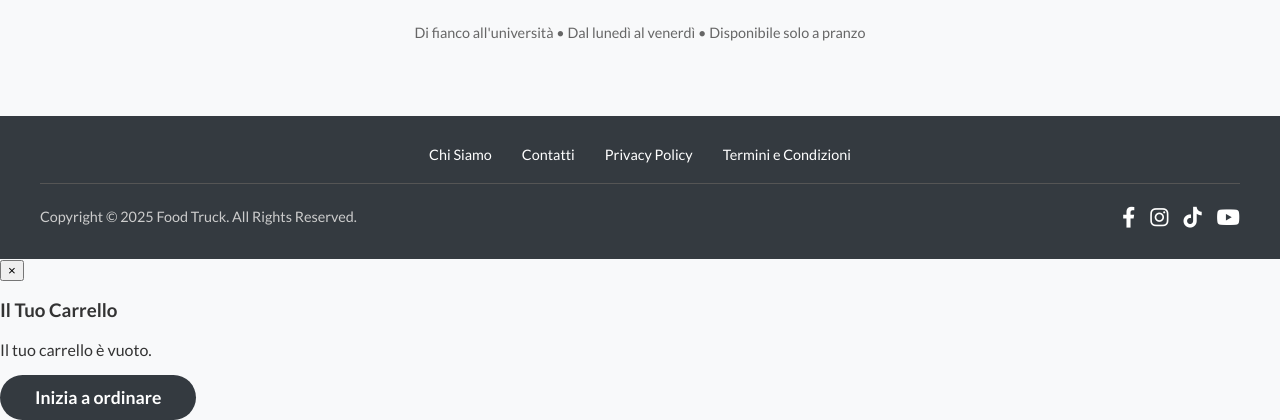
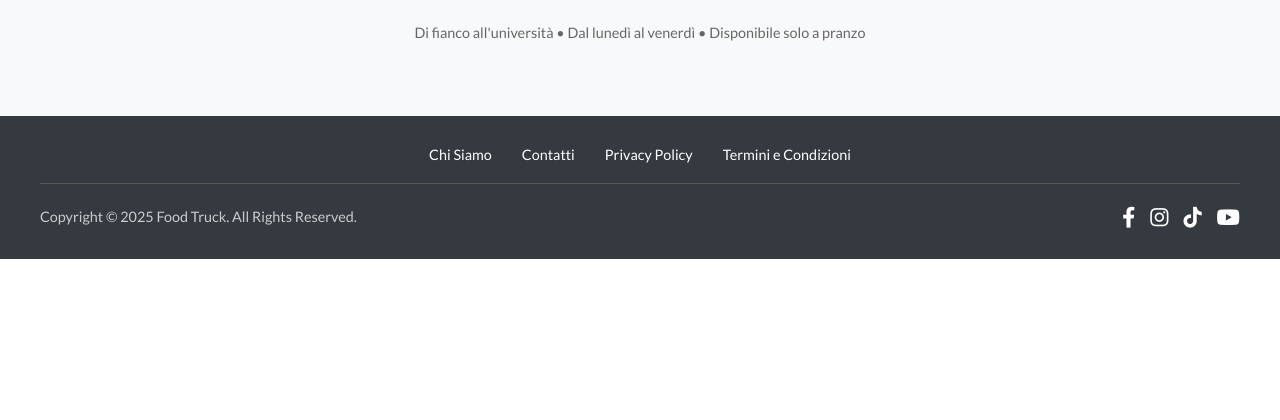
Before and after one commit to alessiobifulco/FoodTruckWeb, a PHP site: page /home.php in a window 1280 px wide. Shown: the part 2067-2487 px from the top of the page. After the commit the page ends 2326 px from the top, so only its background shows below. Run offline with PHP 8.4, Linux system fonts and the light colour scheme; the visitor is signed in with stand-in values (Sample User, id 1); data that the repository does not hold is empty.

Commit message:
fix footer

```diff
--- a/templates/footer.php
+++ b/templates/footer.php
@@ -18,25 +18,8 @@
     </div>
 </footer>
 
-<div id="cart-overlay" class="cart-overlay-container">
-    <div class="cart-overlay-content">
-        <button id="close-cart-overlay" class="cart-overlay-close-btn">&times;</button>
-        <h3>Il Tuo Carrello</h3>
-        <div class="cart-overlay-empty">
-            <p>Il tuo carrello è vuoto.</p>
-            <a href="order.php" class="btn-hero">Inizia a ordinare</a>
-        </div>
-        <div class="cart-overlay-filled" style="display: none;">
-            <ul class="cart-overlay-items"></ul>
-            <div class="cart-overlay-delivery">
-                <p><strong>Giorno:</strong> <span id="overlay-delivery-day"></span></p>
-                <p><strong>Orario:</strong> <span id="overlay-delivery-time"></span></p>
-            </div>
-        </div>
-    </div>
-</div>
 
-<script src="js/global.js" defer></script>
+
 </body>
 
 </html>
```
